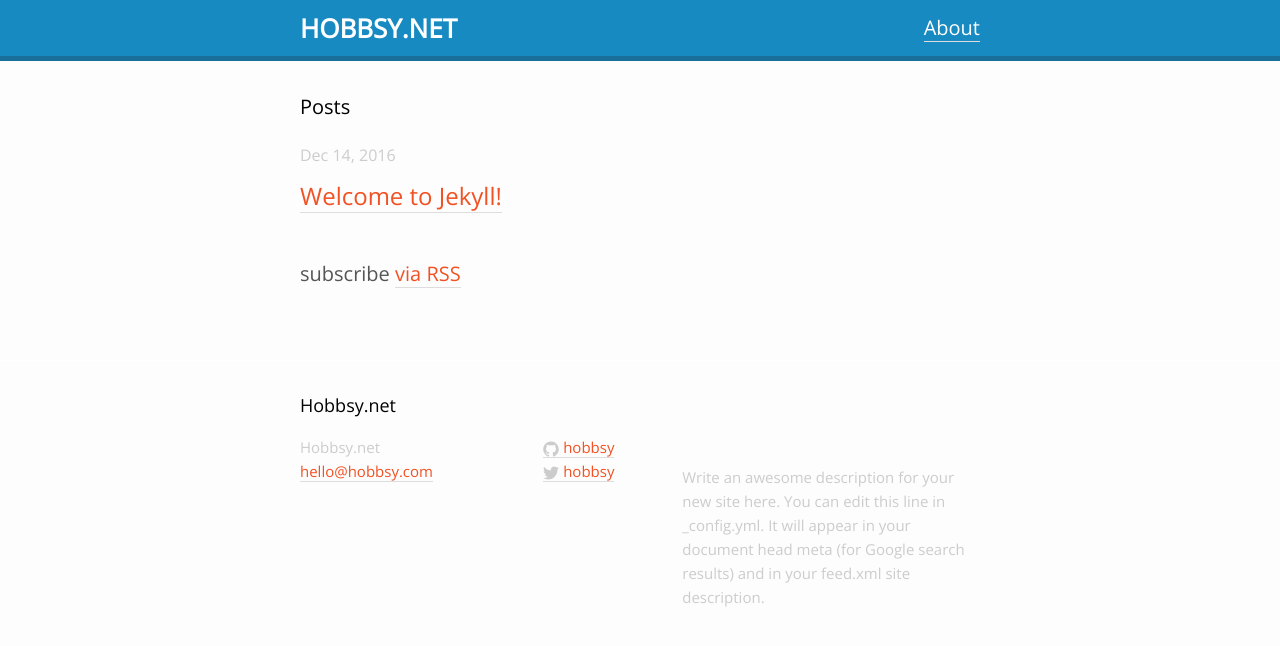
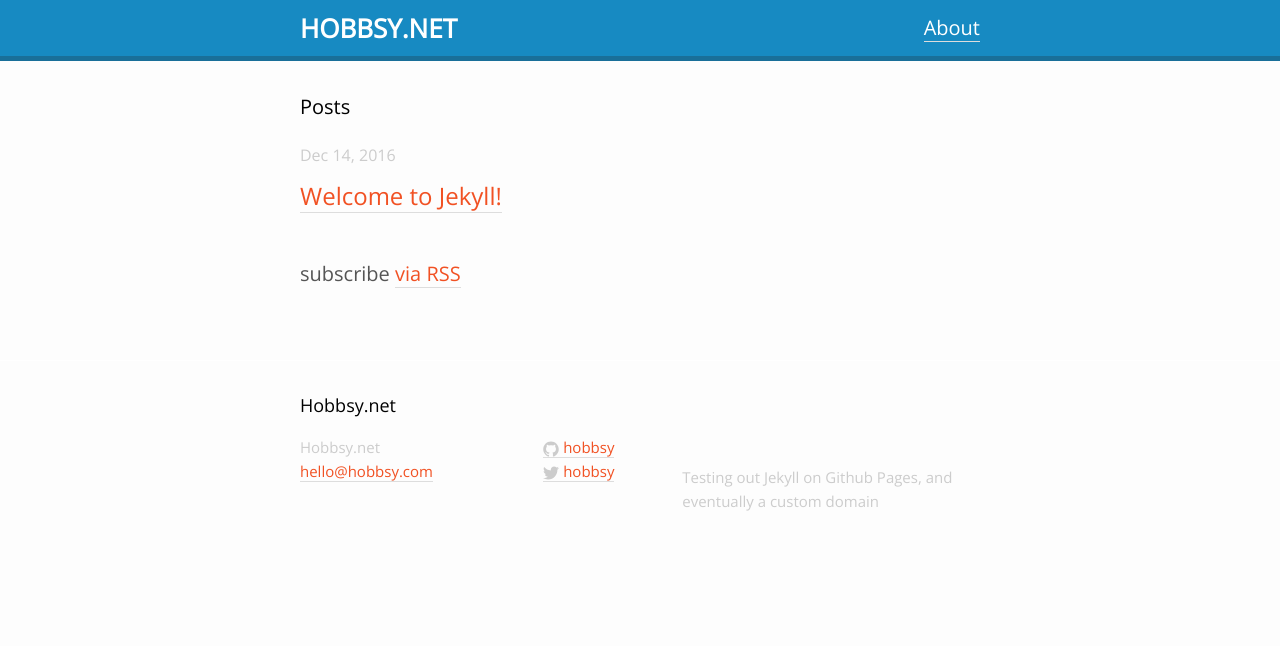
Before and after one commit to hobbsy/hobbsy.github.io, a Jekyll site: the page built from index.html, in a window 1280 px wide. Shown: the top 646 px of the page. Built offline with Jekyll 4.4.1, drawn with Linux system fonts in a browser that asks for light colours; nearby versions of some CDN libraries.

Commit message:
change site description from default copy

```diff
--- a/_config.yml
+++ b/_config.yml
@@ -9,9 +9,7 @@
 title: Hobbsy.net
 email: hello@hobbsy.com
 description: > # this means to ignore newlines until "baseurl:"
-  Write an awesome description for your new site here. You can edit this
-  line in _config.yml. It will appear in your document head meta (for
-  Google search results) and in your feed.xml site description.
+  Testing out Jekyll on Github Pages, and eventually a custom domain
 baseurl: "" # the subpath of your site, e.g. /blog
 url: "http://yourdomain.com" # the base hostname & protocol for your site
 twitter_username: hobbsy
```
